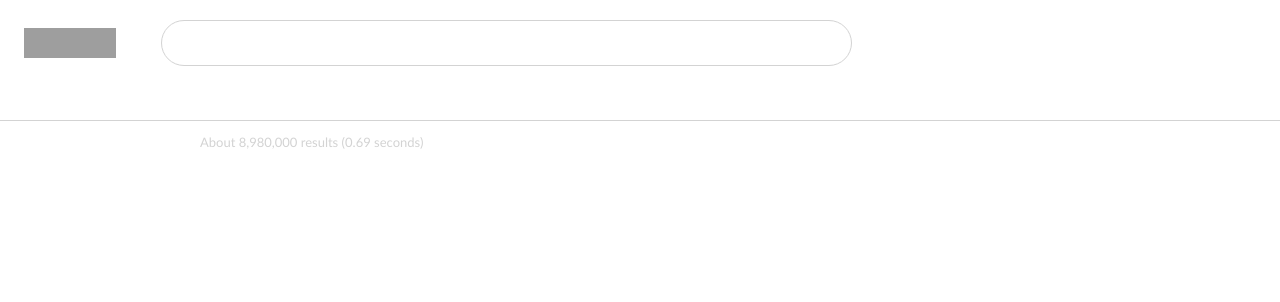
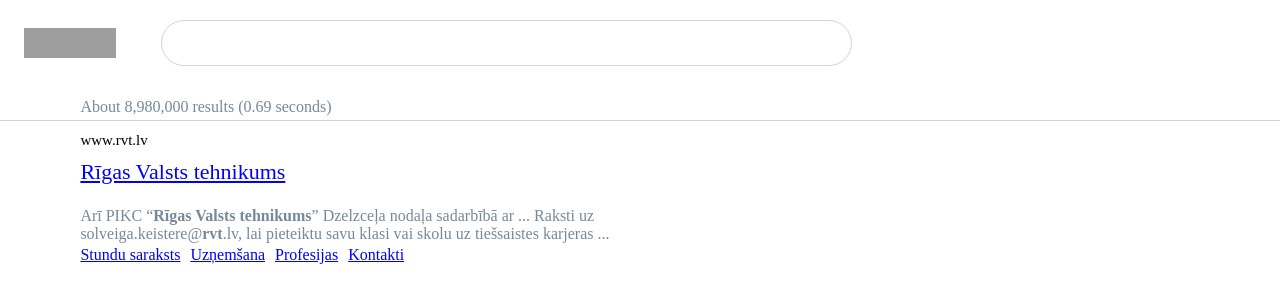
Before and after one commit to fowik/Google.site, a plain HTML site: page rvt.html in a window 1280 px wide. Drawn offline with Linux system fonts and the light colour scheme; grey boxes are pictures that could not be loaded.

Commit message:
Added text

```diff
--- a/rvt.html
+++ b/rvt.html
@@ -16,8 +16,17 @@
         </ul>
         <hr>
     </div>
-    <div>
-        <p class = "otstup-left">About 8,980,000 results (0.69 seconds) </p>
+    <div class = "looking">
+        <p class = "otstup-left-for-about">About 8,980,000 results (0.69 seconds) </p>
+        <p class = "for-rvt">www.rvt.lv</p>
+        <p class = "zagolovok-RVT"><a href="https://www.rvt.lv/">Rīgas Valsts tehnikums</a></p>
+        <p class = "text-under-rvt">Arī PIKC “<b>Rīgas Valsts tehnikums</b>” Dzelzceļa nodaļa sadarbībā ar ... Raksti uz solveiga.keistere@<b>rvt</b>.lv, lai pieteiktu savu klasi vai skolu uz tiešsaistes karjeras ...</p>
+        <ul class = "links">
+            <li><a href="https://www.rvt.lv/macibu-stundu-saraksts">Stundu saraksts</a></li>
+            <li><a href="https://www.rvt.lv/uznemsana">Uzņemšana</a></li>
+            <li><a href="https://www.rvt.lv/macibas/profesijas2019">Profesijas</a></li>
+            <li><a href="https://www.rvt.lv/kontakti">Kontakti</a></li>
+        </ul>
     </div>
 </body>
 </html>
--- a/style2.css
+++ b/style2.css
@@ -2,6 +2,7 @@
 html {
     height: 80%;
     width: 100%;
+    font-family: Arial, Helvetica, sans-serif;
 }
 body {
     background-color: #ffffff00; /* Цвет фона */
@@ -44,14 +45,44 @@ body {
   hr {
     border: none;
     background-color: lightgray;
-    color: lightgray;
+    color: lightslategray;
     height: 0.5px;
     margin-top: 34px;
    }
-   .otstup-left{
-    margin-left:200px;
-    font-family: 'Gill Sans', 'Gill Sans MT', Calibri, 'Trebuchet MS', sans-serif;
-    font-size: 13px;
-    color:lightgray;
+   .otstup-left-for-about{
+    margin-top:13px;
+    font-size: 16px;
+    color:lightslategray;
    }
-</style>
+   .for-rvt{
+    margin-top:15px;
+    font-size: 15px;
+   }
+   .zagolovok-RVT{
+    margin-top:-5px;
+    font-size: 22px;
+   }
+   .text-under-rvt{
+       color:lightslategray;
+   }
+   a{
+       color: blue;
+   }
+   .looking{
+       position:absolute;
+       top:20%;
+       left:18%;
+       margin-top: -75px;
+       margin-left: -150px;
+       width: 600px;
+       border: 0px solid lightslategray;
+   }
+    .links li {
+    float: left;
+    margin-top: -13px;
+    margin-right: 50px;
+    margin-left: -40px;
+    }
+    .links li + li {
+    margin-right: 50px;
+    </style>
```
